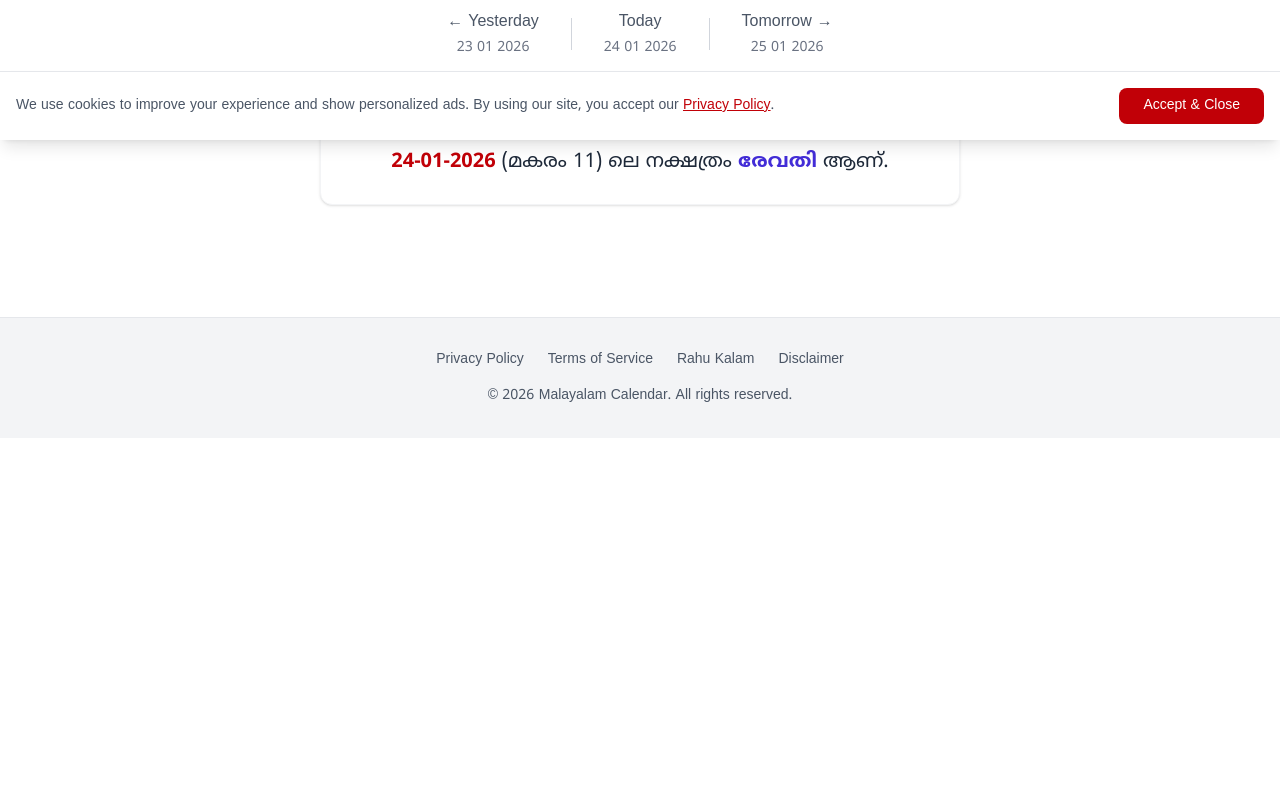
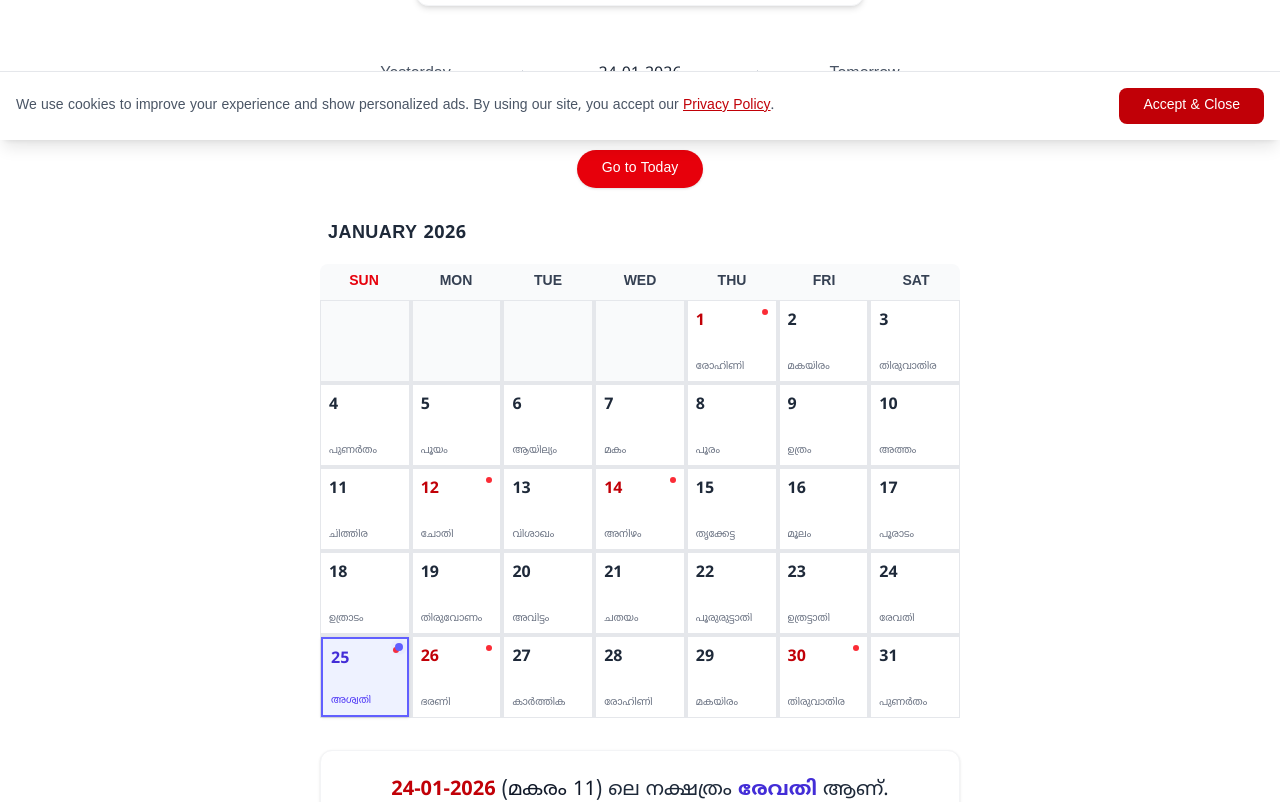
Before and after one commit to Agasthyan07/malayalam_calender, a Next.js app: page /date/24-01-2026 in a window 1280 px wide. Shown: the part 660-1462 px from the top of the page. Before the commit the page ends 1098 px from the top, so only its background shows below. Built offline with nearby package versions, Linux system fonts and the light colour scheme.

Commit message:
Refine UI: Layout, Dark Mode, Date Format

```diff
--- a/app/date/[date]/page.tsx
+++ b/app/date/[date]/page.tsx
@@ -1,9 +1,10 @@
-import { getDailyData, formatDate } from '@/lib/dateUtils';
+import { getDailyData, formatDate, getMonthData } from '@/lib/dateUtils';
 import TodayCard from '@/components/TodayCard';
 import AdSlot from '@/components/AdSlot';
 import DateNavigation from '@/components/DateNavigation';
 import { Metadata } from 'next';
 import { notFound } from 'next/navigation';
+import CalendarGrid from '@/components/CalendarGrid';
 
 export const revalidate = 3600;
 
@@ -80,10 +81,20 @@ export default async function DatePage({ params }: Props) {
         );
     }
 
+    // Fetch full month data for the calendar grid
+    const [year, month] = targetDate.split('-');
+    const monthData = await getMonthData(year, month);
+
     return (
         <div className="container mx-auto px-4 py-8 max-w-2xl">
             <h1 className="sr-only">Malayalam Calendar - {formatDate(data.date)}</h1>
             <AdSlot slotId="top-banner" />
+
+            <div className="text-center mb-6">
+                <h2 className="text-2xl md:text-3xl font-bold text-gray-800 dark:text-gray-100">
+                    {formatDate(targetDate)} - മലയാളം കലണ്ടർ
+                </h2>
+            </div>
 
             <TodayCard data={data} />
 
@@ -91,10 +102,17 @@ export default async function DatePage({ params }: Props) {
                 <DateNavigation currentDate={data.date} />
             </div>
 
-            <div className="bg-white rounded-xl shadow-sm border border-gray-100 p-6 my-8 text-center">
-                <p className="text-lg md:text-xl text-gray-800 leading-relaxed font-malayalam">
-                    <span className="font-bold text-red-700">{formatDate(data.date)}</span> (<span className="font-medium">{data.malayalam_date}</span>)
-                    ലെ നക്ഷത്രം <span className="font-bold text-indigo-700">{data.nakshatram}</span> ആണ്.
+            <div className="my-8">
+                <h3 className="text-lg font-bold text-gray-800 dark:text-gray-200 mb-4 px-2 uppercase tracking-wide">
+                    {new Date(parseInt(year), parseInt(month) - 1).toLocaleString('default', { month: 'long', year: 'numeric' })}
+                </h3>
+                <CalendarGrid days={monthData} />
+            </div>
+
+            <div className="bg-white dark:bg-gray-800 rounded-xl shadow-sm border border-gray-100 dark:border-gray-700 p-6 my-8 text-center">
+                <p className="text-lg md:text-xl text-gray-800 dark:text-gray-200 leading-relaxed font-malayalam">
+                    <span className="font-bold text-red-700 dark:text-red-400">{formatDate(data.date)}</span> (<span className="font-medium text-gray-900 dark:text-gray-100">{data.malayalam_date}</span>)
+                    ലെ നക്ഷത്രം <span className="font-bold text-indigo-700 dark:text-indigo-400">{data.nakshatram}</span> ആണ്.
                 </p>
             </div>
 
--- a/components/CalendarGrid.tsx
+++ b/components/CalendarGrid.tsx
@@ -15,8 +15,8 @@ export default function CalendarGrid({ days }: { days: DailyData[] }) {
 
     return (
         <div className="w-full">
-            <div className="grid grid-cols-7 gap-1 text-center font-bold text-gray-700 bg-gray-50 py-2 rounded-t-lg text-xs md:text-sm">
-                <div className="text-red-600">SUN</div>
+            <div className="grid grid-cols-7 gap-1 text-center font-bold text-gray-700 dark:text-gray-300 bg-gray-50 dark:bg-gray-800 py-2 rounded-t-lg text-xs md:text-sm">
+                <div className="text-red-600 dark:text-red-400">SUN</div>
                 <div>MON</div>
                 <div>TUE</div>
                 <div>WED</div>
@@ -24,7 +24,7 @@ export default function CalendarGrid({ days }: { days: DailyData[] }) {
                 <div>FRI</div>
                 <div>SAT</div>
             </div>
-            <div className="grid grid-cols-7 gap-1 bg-gray-200 border border-gray-200">
+            <div className="grid grid-cols-7 gap-1 bg-gray-200 dark:bg-gray-700 border border-gray-200 dark:border-gray-700">
                 {blanks.map((_, i) => (
                     <div key={`blank-${i}`} className="bg-gray-50 min-h-[80px]"></div>
                 ))}
@@ -38,16 +38,16 @@ export default function CalendarGrid({ days }: { days: DailyData[] }) {
                             key={day.date}
                             className={`
                                 min-h-[60px] md:min-h-[80px] p-0.5 md:p-2 transition relative flex flex-col justify-between group
-                                ${isToday ? 'bg-indigo-50 border-2 border-indigo-500 shadow-sm z-10' : 'bg-white hover:bg-blue-50'}
-                                ${!isToday && isHoliday ? 'bg-red-50' : ''}
+                                ${isToday ? 'bg-indigo-50 dark:bg-indigo-900/30 border-2 border-indigo-500 shadow-sm z-10' : 'bg-white dark:bg-gray-800 hover:bg-blue-50 dark:hover:bg-gray-700'}
+                                ${!isToday && isHoliday ? 'bg-red-50 dark:bg-red-900/20' : ''}
                             `}
                         >
                             <div className="flex justify-between items-start">
-                                <span className={`font-bold text-xs md:text-base ${isToday ? 'text-indigo-700' : 'text-gray-800'} ${!isToday && isHoliday ? 'text-red-700' : ''} group-hover:text-red-700`}>
+                                <span className={`font-bold text-xs md:text-base ${isToday ? 'text-indigo-700 dark:text-indigo-300' : 'text-gray-800 dark:text-gray-200'} ${!isToday && isHoliday ? 'text-red-700 dark:text-red-400' : ''} group-hover:text-red-700 dark:group-hover:text-red-300`}>
                                     {day.date.split('-')[2].replace(/^0/, '')}
                                 </span>
                             </div>
-                            <div className={`text-[9px] md:text-[10px] truncate leading-tight ${isToday ? 'text-indigo-600 font-medium' : 'text-gray-500'}`}>
+                            <div className={`text-[9px] md:text-[10px] truncate leading-tight ${isToday ? 'text-indigo-600 dark:text-indigo-400 font-medium' : 'text-gray-500 dark:text-gray-400'}`}>
                                 {day.nakshatram}
                             </div>
                             {day.festival && (
--- a/components/DateNavigation.tsx
+++ b/components/DateNavigation.tsx
@@ -33,18 +33,33 @@ export default function DateNavigation({ currentDate }: Props) {
         return `${d} ${m} ${y}`;
     };
 
-    const yesterdayUrl = `/date/${toUrlFormat(prevDate)}`;
-    const tomorrowUrl = `/date/${toUrlFormat(nextDate)}`;
-    const todayUrl = '/today';
+    // Helper to check if a date string is effectively "Today" in IST
+    const getTodayIST = () => {
+        const now = new Date();
+        const options = { timeZone: 'Asia/Kolkata', year: 'numeric', month: '2-digit', day: '2-digit' } as const;
+        const formatter = new Intl.DateTimeFormat('en-CA', options); // YYYY-MM-DD
+        return formatter.format(now);
+    };
 
-    const isToday = currentDate === new Date().toISOString().split('T')[0];
+    const realTodayStr = getTodayIST();
+    const isCurrentPageToday = currentDate === realTodayStr;
+
+    // Determine URL for "Yesterday" button
+    // If prevDate matches realToday, go to /today, else /date/...
+    const prevIsToday = toUrlFormat(prevDate).split('-').reverse().join('-') === realTodayStr;
+    const yesterdayUrl = prevIsToday ? '/today' : `/date/${toUrlFormat(prevDate)}`;
+
+    // Determine URL for "Tomorrow" button
+    const nextIsToday = toUrlFormat(nextDate).split('-').reverse().join('-') === realTodayStr;
+    const tomorrowUrl = nextIsToday ? '/today' : `/date/${toUrlFormat(nextDate)}`;
 
     return (
-        <nav aria-label="Day navigation" className="flex items-center justify-center gap-6 py-8 text-center">
+        <div className="flex flex-col items-center gap-4">
+            <nav aria-label="Day navigation" className="flex items-center justify-center gap-4 md:gap-6 py-6 text-center w-full">
                 {/* Yesterday Link */}
                 <Link
                     href={yesterdayUrl}
-                className="group flex flex-col items-center text-gray-600 dark:text-gray-300 hover:text-red-700 dark:hover:text-red-400 transition-colors"
+                    className="group flex flex-col items-center text-gray-600 dark:text-gray-300 hover:text-red-700 dark:hover:text-red-400 transition-colors flex-1"
                     aria-label={`Yesterday Malayalam Date ${toDisplayFormat(prevDate)}`}
                 >
                     <span className="text-sm md:text-base font-medium mb-1">← Yesterday</span>
@@ -56,26 +71,23 @@ export default function DateNavigation({ currentDate }: Props) {
                 {/* Separator */}
                 <div className="h-8 w-px bg-gray-300 dark:bg-gray-600 mx-2" aria-hidden="true" />
 
-            {/* Today Link */}
-            <Link
-                href={todayUrl}
-                className={`group flex flex-col items-center transition-colors ${isToday
-                        ? 'text-red-800 dark:text-red-400 font-bold'
-                        : 'text-gray-600 dark:text-gray-300 hover:text-red-700 dark:hover:text-red-400'
-                    }`}
-                aria-label={`Today Malayalam Date ${toDisplayFormat(dateObj)}`}
-                aria-current={isToday ? 'page' : undefined}
-            >
-                <span className={`text-sm md:text-base mb-1 ${isToday ? 'underline decoration-2 underline-offset-4' : 'font-medium'}`}>
-                    Today
+                {/* Current Page Indicator (Middle) */}
+                <div className="flex flex-col items-center flex-1">
+                    <span className={`text-sm md:text-base mb-1 ${isCurrentPageToday ? 'font-bold text-red-800' : 'font-medium text-gray-800'}`}>
+                        {isCurrentPageToday ? 'Today' : toDisplayFormat(dateObj)}
                     </span>
-                <span className={`text-xs md:text-sm font-mono ${isToday
-                        ? 'text-red-700 dark:text-red-300'
-                        : 'text-gray-500 dark:text-gray-400 group-hover:text-red-600 dark:group-hover:text-red-300'
-                    }`}>
+                    {!isCurrentPageToday && (
+                        <span className="text-xs md:text-sm text-gray-500 font-mono">
+                            {/* If not today, show detailed date if needed, or just leave blank as main label handles it */}
+                            Selected
+                        </span>
+                    )}
+                    {isCurrentPageToday && (
+                        <span className="text-xs md:text-sm text-red-700 font-mono">
                             {toDisplayFormat(dateObj)}
                         </span>
-            </Link>
+                    )}
+                </div>
 
                 {/* Separator */}
                 <div className="h-8 w-px bg-gray-300 dark:bg-gray-600 mx-2" aria-hidden="true" />
@@ -83,7 +95,7 @@ export default function DateNavigation({ currentDate }: Props) {
                 {/* Tomorrow Link */}
                 <Link
                     href={tomorrowUrl}
-                className="group flex flex-col items-center text-gray-600 dark:text-gray-300 hover:text-red-700 dark:hover:text-red-400 transition-colors"
+                    className="group flex flex-col items-center text-gray-600 dark:text-gray-300 hover:text-red-700 dark:hover:text-red-400 transition-colors flex-1"
                     aria-label={`Tomorrow Malayalam Date ${toDisplayFormat(nextDate)}`}
                 >
                     <span className="text-sm md:text-base font-medium mb-1">Tomorrow →</span>
@@ -92,5 +104,16 @@ export default function DateNavigation({ currentDate }: Props) {
                     </span>
                 </Link>
             </nav>
+
+            {/* "Go to Today" Button (only if not on Today's page) */}
+            {!isCurrentPageToday && (
+                <Link
+                    href="/today"
+                    className="inline-flex items-center justify-center px-6 py-2 border border-transparent text-sm font-medium rounded-full text-white bg-red-600 hover:bg-red-700 shadow-sm transition-colors"
+                >
+                    Go to Today
+                </Link>
+            )}
+        </div>
     );
 }
```
Also changed, not shown: app/today/page.tsx (+19 -19 lines). Lines whose indentation alone changed are shown as unchanged.
